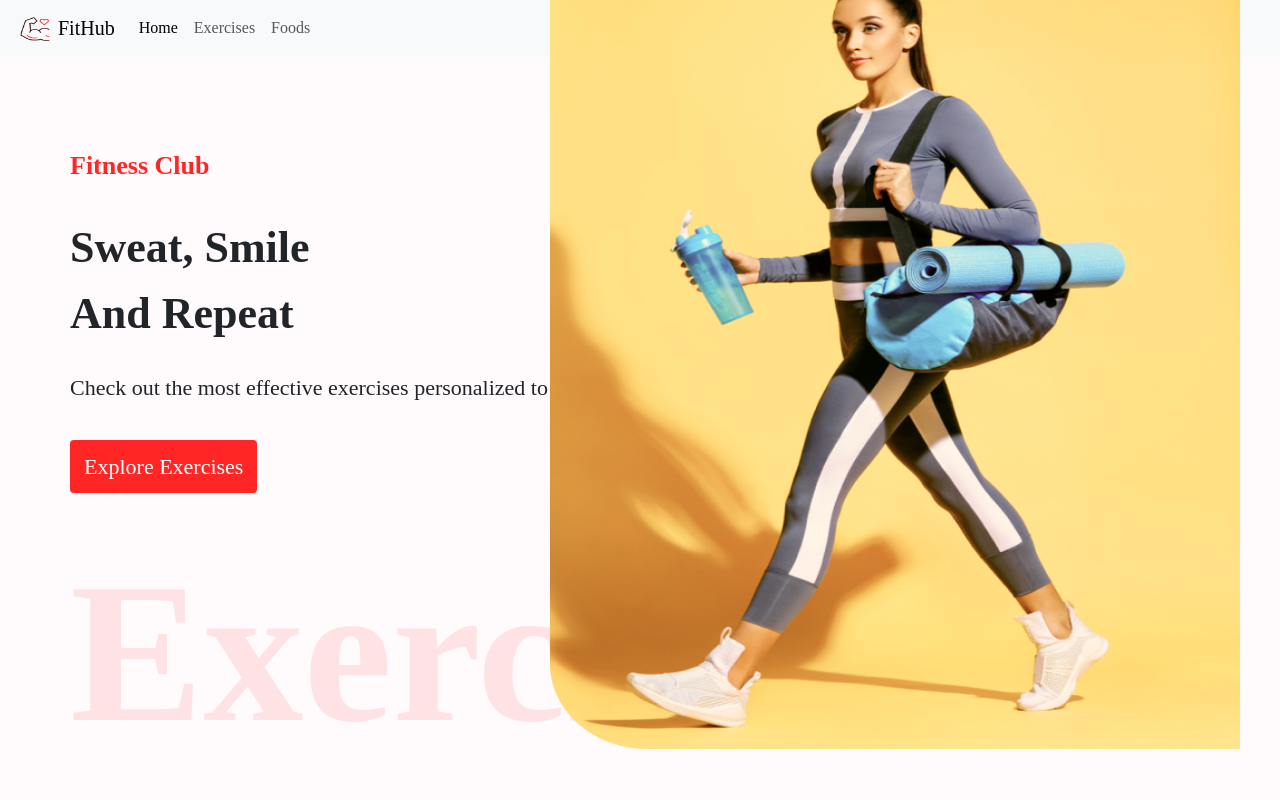
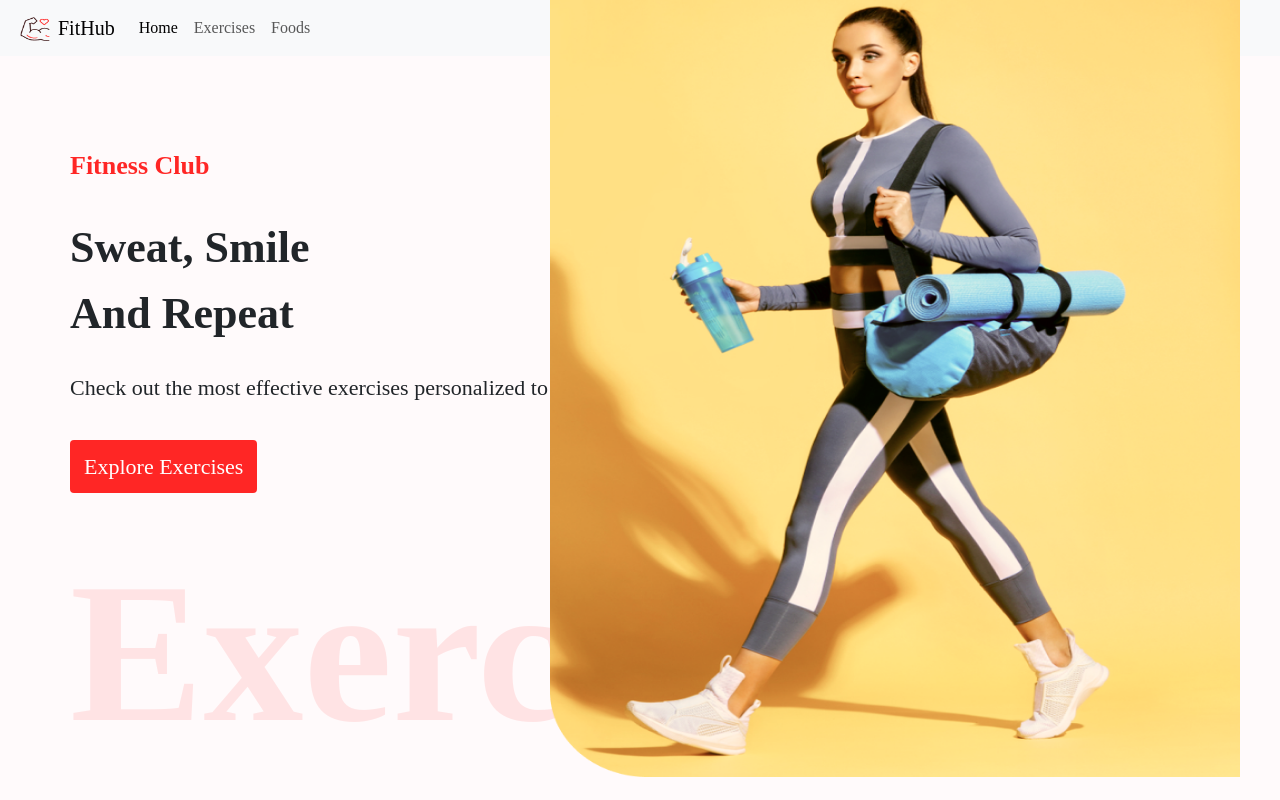
Before and after one commit to Priti0829/FitnesHub, a React (Create React App) app: page / in a window 1280 px wide. Shown: the top 800 px of the page. Built offline with nearby package versions, Linux system fonts and the light colour scheme; no server answers.

Commit message:
change css

```diff
--- a/src/App.css
+++ b/src/App.css
@@ -55,7 +55,7 @@ body {
 .hero-banner-img {
   position: absolute;
   right: 40px;
-  top: 22%;
+  top: 26%;
   width: 690px;
   height: 800px;
   margin-top: -330px;
```
